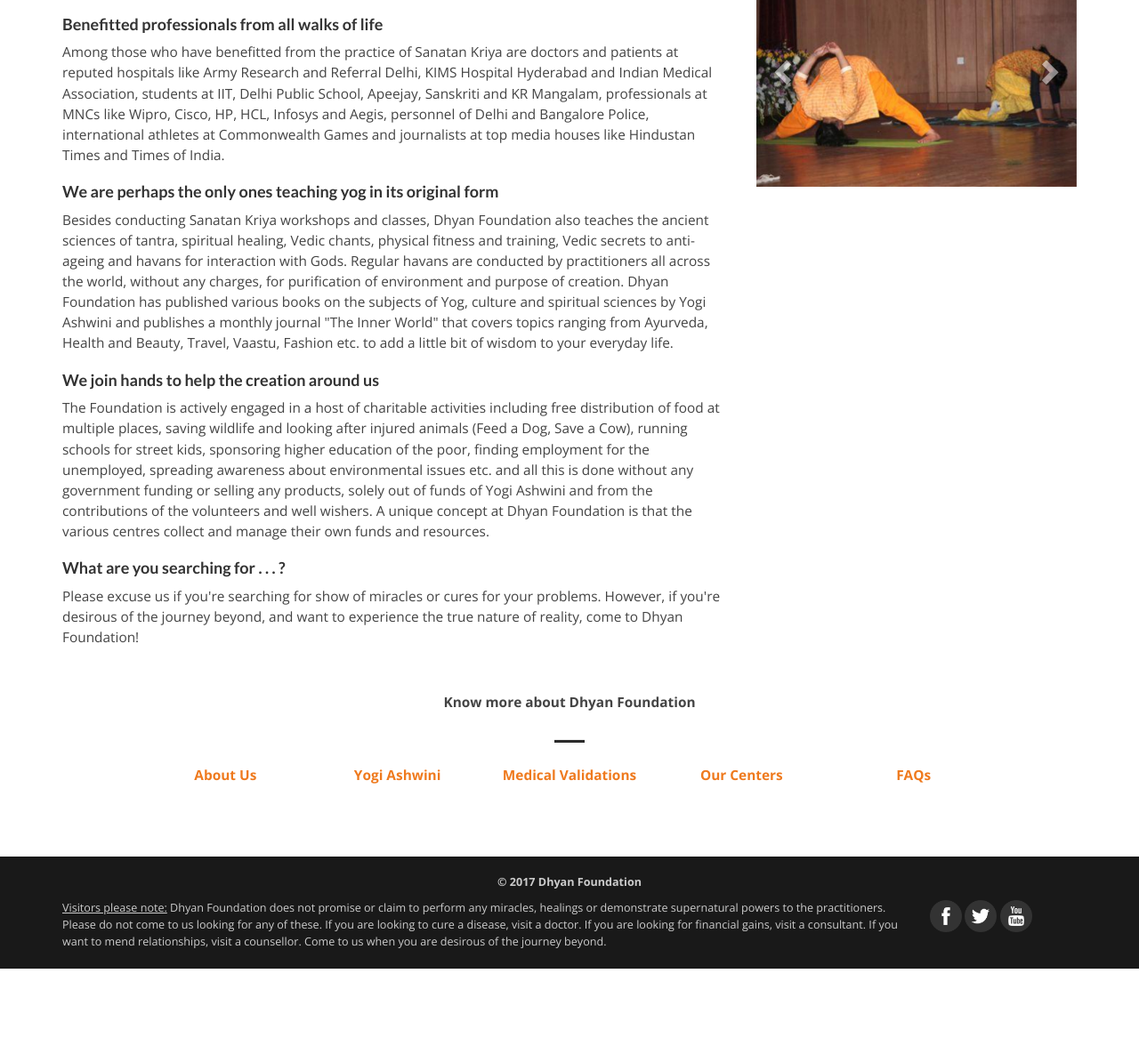
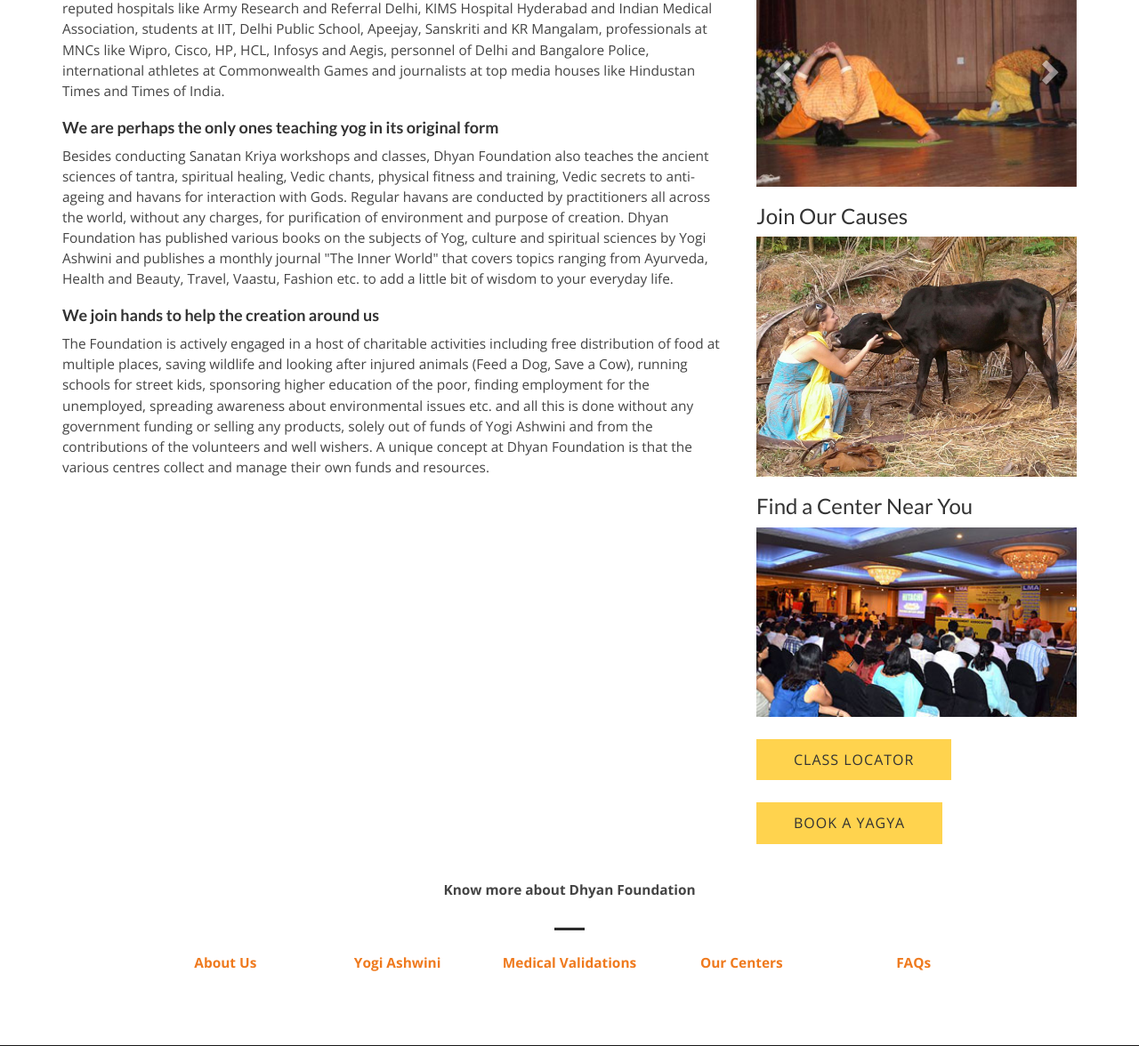
Before and after one commit to ankush981/df-website, a PHP site: page /about-us/index.php in a window 1280 px wide. Shown: the part 632-1808 px from the top of the page at 89% size. Before the commit the page ends 1721 px from the top, so only its background shows below. Run offline with PHP 8.4, Linux system fonts and the light colour scheme; data that the repository does not hold is empty; some libraries are stand-ins or nearby versions.

Commit message:
Feedback-based changes

```diff
--- a/about-us/centers/index.php
+++ b/about-us/centers/index.php
@@ -14,7 +14,6 @@
             <div class="col-sm-12 wow fadeInLeft delay-05s">
                 <div class="section-title">
                     <h2 class="head-title">Explore Dhyan Foundation Centers</h2>
-                    <hr class="botm-line">
                 </div>
 
                 <p>Dhyan Foundation runs several centers in India and other countries. These centers are run solely on voluntary basis, and serve causes related to education, environment, animal welfare, etc. You're welcome to visit us at one of the centers and if you like what we're doing, come be a part.</p>
--- a/about-us/centers/international-centers.php
+++ b/about-us/centers/international-centers.php
@@ -13,7 +13,6 @@
             <div class="col-sm-12 wow fadeInLeft delay-05s">
                 <div class="section-title">
                     <h2 class="head-title">Dhyan Foundation International Centers</h2>
-                    <hr class="botm-line">
                 </div>
             </div>
         </div>
@@ -23,12 +22,12 @@
         <div class="row">
             <div class="col-sm-4 col-sm-offset-2 text-center">
                 <img src="<?php echo $server_url; ?>/assets/img/about-us/centers/united-kingdom.jpg" height="250">
-                <h3>United Kingdom Center</h3>
+                <h3>United Kingdom</h3>
                 <button class="btn btn-submit" data-toggle="modal" data-target="#uk-details">Explore</button>
             </div>
             <div class="col-sm-4 text-center">
                 <img src="<?php echo $server_url; ?>/assets/img/about-us/centers/germany.jpeg" height="250">
-                <h3>Germany Center</h3>
+                <h3>Germany</h3>
                 <button class="btn btn-submit" data-toggle="modal" data-target="#germany-details">Explore</button>
             </div>
         </div>
--- a/about-us/events.php
+++ b/about-us/events.php
@@ -23,7 +23,7 @@ $(document).ready(function(){
             <div class="col-sm-12 wow fadeInLeft delay-05s">
                 <div class="section-title">
                     <h2 class="head-title">Upcoming Events at Dhyan Foundation</h2>
-                    <hr class="botm-line">
+                    <br>
                 </div>
             </div>
         </div>
--- a/about-us/faqs.php
+++ b/about-us/faqs.php
@@ -10,7 +10,6 @@
             <div class="col-sm-12 wow fadeInLeft delay-05s">
                 <div class="section-title">
                     <h2 class="head-title">Frequently Asked Questions</h2>
-                    <hr class="botm-line">
 
                     <div class="panel-group" id="accordion" role="tablist" aria-multiselectable="false">
                         <div class="panel panel-default">
--- a/about-us/index.php
+++ b/about-us/index.php
@@ -10,14 +10,13 @@
             <div class="col-sm-8 wow fadeInLeft delay-05s">
                 <div class="section-title">
                     <h2 class="head-title">About Dhyan Foundation</h2>
-                    <hr class="botm-line">
                     <p class="sec-para">
                         Dhyan Foundation is a spiritual and charitable organisation committed to the cause of spreading awareness about the authentic path of yoga, as laid down by Sage Patanjali 4500 years ago. Run solely by volunteers who are engaged day in and day out in helping the creation, without any remuneration for their services – driven and guided on the path of sadhna and service by Yogi Ashwini, a true living master.
                     </p>
 
                     <h4 class="para-heading">We teach yog in its true, authentic form</h4>
                     <p class="sec-para">
-                        A spiritual and charitable organisation committed to the cause of spreading awareness about the authentic path of yoga, as laid down by Sage Patanjali 4500 years ago. It is a unique organization run solely by volunteers who are engaged day in and day out in helping the creation, without any remuneration for their services. These volunteers hail from all walks of life – business magnates, journalists, doctors, designers, lawyers, scholars, home-makers and normal people – driven and guided on the path of sadhna and service by Yogi Ashwini, a true living master.
+                        Formed in 2002 by students of Yogi Ashwini to share and spread the gyan of original and pristine form of yoga, Dhyan Foundation, today is a global phenomenon with centers all across the world where classes for Sanatan Kriya (Patanjali Ashtang Yog in its orginal, undiluted form) are conducted free of cost in line with the ancient Guru-Shishya Parampara. There are thousands across the globe who have benefited physically, emotionally, mentally and spiritually from the practice of Sanatan Kriya.
                     </p>
 
                     <h4 class="para-heading">Benefitted professionals from all walks of life</h4>
@@ -36,12 +35,6 @@
                     <p class="sec-para">
                         The Foundation is actively engaged in a host of charitable activities including free distribution of food at multiple places, saving wildlife and looking after injured animals (Feed a Dog, Save a Cow), running schools for street kids, sponsoring higher education of the poor, finding employment for the unemployed, spreading awareness about environmental issues etc. and all this is done without any government funding or selling any products, solely out of funds of Yogi Ashwini and from the contributions of the volunteers and well wishers. A unique concept at Dhyan Foundation is that the various centres collect and manage their own funds and resources.
                     </p>
-
-                    <h4 class="para-heading">What are you searching for . . . ?</h4>
-                    <p class="sec-para">
-                        Please excuse us if you're searching for show of miracles or cures for your problems. However, if you're desirous of the journey beyond, and want to experience the true nature of reality, come to Dhyan Foundation!
-                    </p>
-
                 </div>
             </div>
 
@@ -98,6 +91,80 @@
                     </a>
                     </div>
                 </div>
+
+                <div>
+                    <h3>Join Our Causes</h3>
+                    <a href="#"><img width="360" src="<?php echo $server_url . '/assets/img/about-us/join-our-causes.jpg'?>"/></a>
+                </div>
+
+                <div>
+                    <h3>Find a Center Near You</h3>
+                    <a href="<?php echo $server_url . '/about-us/centers'; ?>"><img width="360" src="<?php echo $server_url . '/assets/img/about-us/centers/ludhiana-1.jpg'?>"/></a>
+                </div>
+
+                <div>
+                    <button class="btn btn-submit" data-toggle="modal" data-target="#">Class Locator</button>
+                    <button class="btn btn-submit" data-toggle="modal" data-target="#book-yagya">Book a Yagya</button>
+                </div>
+
+                <!-- Modal for Book a Yogya -->
+                <div class="modal fade" id="book-yagya" tabindex="-1" role="dialog" aria-labelledby="myModalLabel">
+                    <div class="modal-dialog" role="document">
+                        <div class="modal-content">
+                            <div class="modal-header">
+                                <button type="button" class="close" data-dismiss="modal" aria-label="Close"><span aria-hidden="true">&times;</span></button>
+                                <h4 class="modal-title" id="myModalLabel">Yes, I want a Vedic yagya performed on my premises.</h4>
+                            </div>
+                            <div class="modal-body">
+                                <div class="row">
+                                    <div class="col-sm-12">
+                                        <form>
+                                            <div class="form-group">
+                                                <label>Name</label>
+                                                <input class="form-control">
+                                            </div>
+                                            <div class="form-group">
+                                                <label>Email</label>
+                                                <input class="form-control">
+                                            </div>
+                                            <div class="form-group">
+                                                <label>Contact no.</label>
+                                                <input class="form-control">
+                                            </div>
+                                            <div class="form-group">
+                                                <label>Occupation</label>
+                                                <input class="form-control">
+                                            </div>
+                                            <div class="form-group">
+                                                <label>Full address of location</label>
+                                                <textarea rows="3" class="form-control"></textarea>
+                                            </div>
+                                            <div class="form-group">
+                                                <label>Date of yagya</label>
+                                                <input type="date" class="form-control">
+                                            </div>
+                                            <div class="form-group">
+                                                <label>Number of participants</label>
+                                                <input type="number" class="form-control">
+                                            </div>
+                                            <div class="form-group">
+                                                <label>Specific reasons for conducting havan (if any)</label>
+                                                <textarea rows="3" class="form-control"></textarea>
+                                            </div>
+                                            <div class="form-group">
+                                                <label>Comments/queries</label>
+                                                <textarea rows="3" class="form-control"></textarea>
+                                            </div>
+                                            <div class="form-group">
+                                                <button class="btn btn-submit">Submit</button>
+                                            </div>
+                                        </form>
+                                    </div>
+                                </div>
+                            </div>
+                        </div>
+                    </div>
+                </div>
             </div>
         </div>
 
--- a/about-us/yogi-ashwini.php
+++ b/about-us/yogi-ashwini.php
@@ -11,7 +11,6 @@
                 <div class="col-sm-12 wow fadeInLeft delay-05s">
                     <div class="section-title">
                         <h2 class="head-title">About Yogi Ashwini</h2>
-                        <hr class="botm-line">
                     </div>
 
                     <div>
@@ -111,7 +110,7 @@
 
                 <br><br>
                 <p><strong>Vedic Yagyas</strong></p>
-                <a href="#"><img src="<?php echo $server_url;?>/assets/img/about-us/vedic-yagya.jpg" class="img img-responsive">
+                <a href="#"><img src="<?php echo $server_url;?>/assets/img/about-us/vedic-yagya.jpg" class="img img-responsive img-center" width="310">
                 </a>
                 <br>
                 <br>
@@ -120,7 +119,7 @@
 
                 <div class="col-sm-12">
                     <h3><strong>Meet Yogiji</strong></h3>
-                    <p>If you are desirous of the journey beyond the psysical and want to meet Yogiji, please click here and fill out a form.</p>
+                    <p>If you want to meet Yogiji, please click here and fill out a form.</p>
                     <button class="btn btn-submit" data-toggle="modal" data-target="#meet-yogiji">Meet Yogiji</button>
                 </div>
             </div>
```
Also changed, not shown: about-us/centers/national-centers.php (+7 -7 lines), about-us/medical-validations.php (+7 -12 lines), index.php (+0 -7 lines), assets/img/about-us/join-our-causes.jpg (added), assets/img/about-us/vedic-yagya.jpg, assets/img/banner.jpeg (deleted), assets/img/cta-banner.jpg (deleted).
